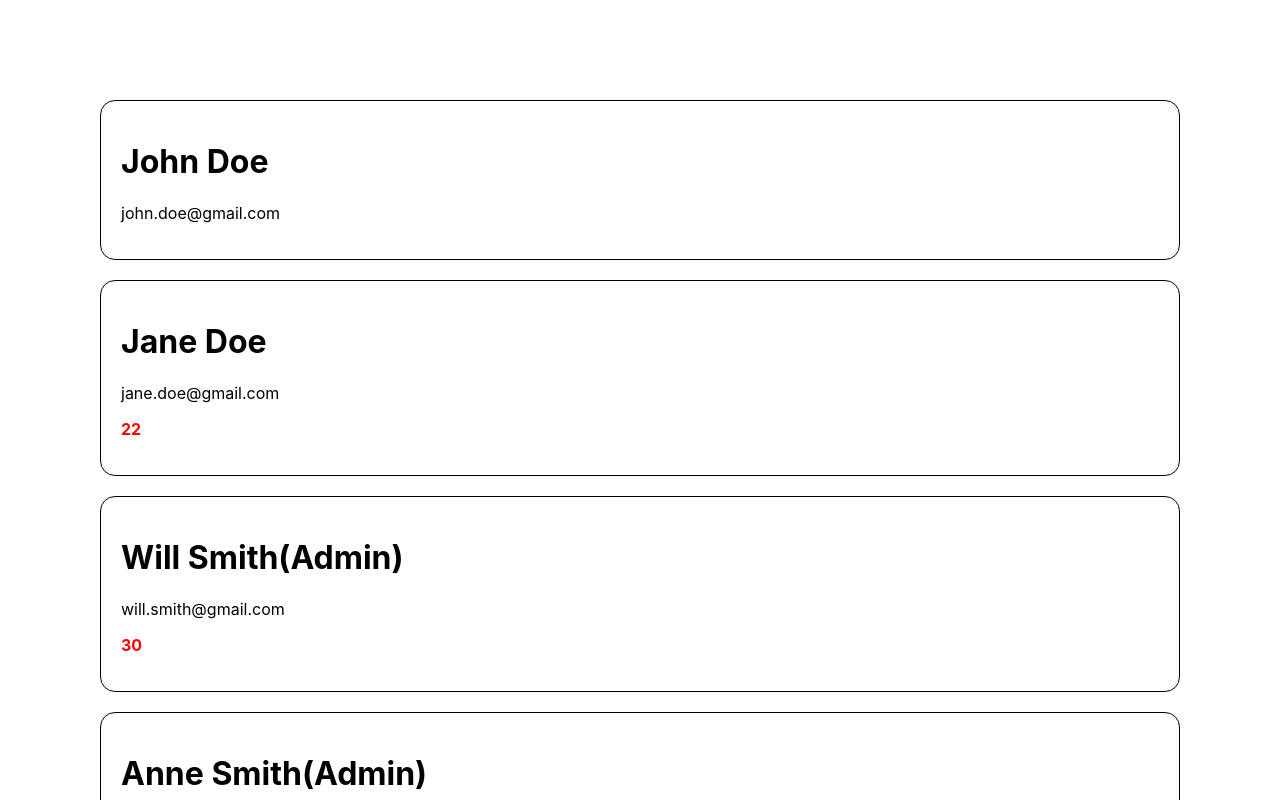
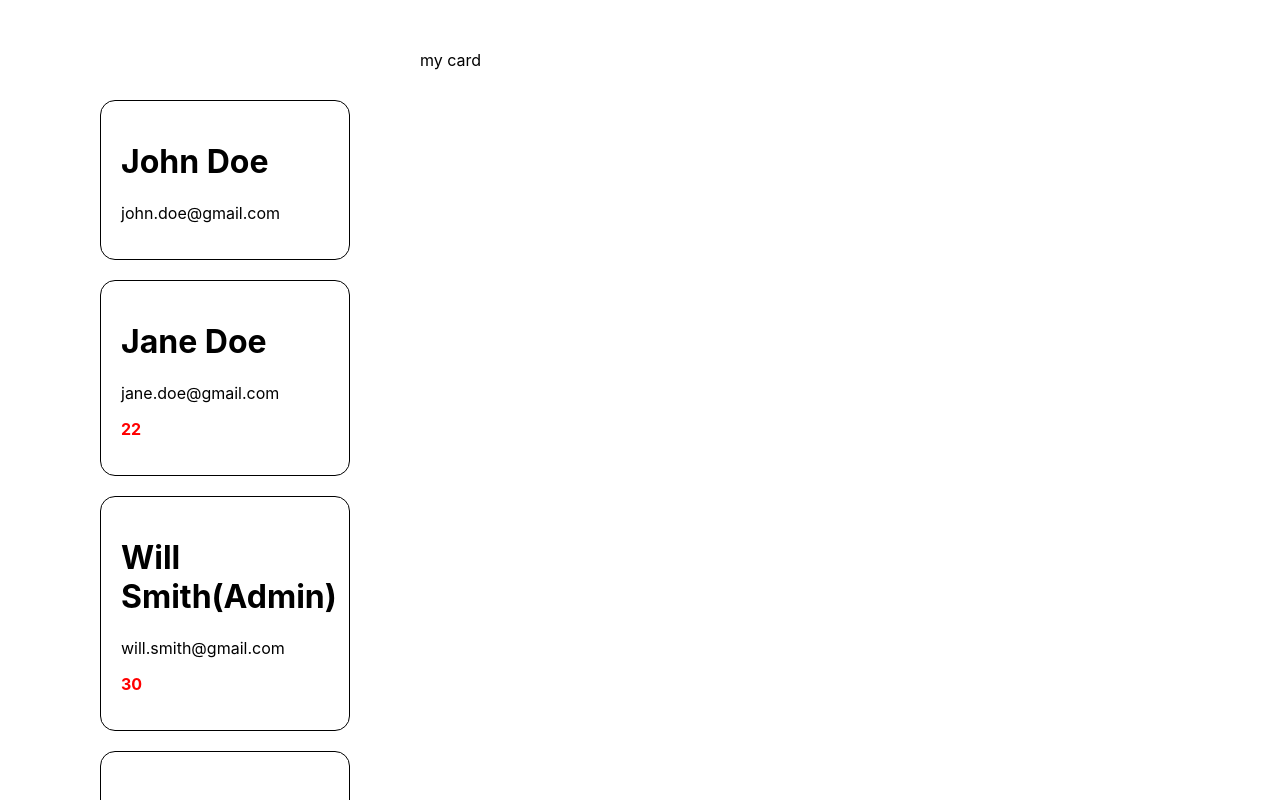
Before and after one commit to alexandrularion/learn-javascript-frameworks, a React (Create React App) app in the folder JavaScriptRO38/2_rendering_react_app/: page / in a window 1280 px wide. Shown: the top 800 px of the page. Built offline with nearby package versions, Linux system fonts and the light colour scheme.

Commit message:
Updated 2_rendering_react_app within JavaScriptRO38 project

```diff
--- a/JavaScriptRO38/2_rendering_react_app/src/App.js
+++ b/JavaScriptRO38/2_rendering_react_app/src/App.js
@@ -1,4 +1,5 @@
 import "./App.css";
+import PostList from "./components/PostList";
 import Profile from "./components/Profile";
 import ProfileList from "./components/ProfileList";
 
@@ -39,14 +40,15 @@ function App() {
   return (
     <div
       style={{
-        display: "flex",
-        flexDirection: "column",
+        display: "grid",
+        gridTemplateColumns: "350px calc(100% - 350px - 20px - 100px)",
         gap: "20px",
         padding: "50px",
       }}
     >
+      <div style={{ display: "flex", flexDirection: "column", gap: "20px" }}>
         {/* The <ProfileList /> component will render a list of profiles */}
-      {/* Props: property={value} */}
+        {/* Prop structure: property={value} */}
         <ProfileList users={users} />
 
         {/* The <Profile /> component below is rendered only on home (index page) */}
@@ -72,7 +74,14 @@ function App() {
           age={20}
           isAdmin={true}
         />
-      <Profile name={"WWE"} email={"john@gmail.com"} age={17} isAdmin={false} />
+        <Profile
+          name={"WWE"}
+          email={"john@gmail.com"}
+          age={17}
+          isAdmin={false}
+        />
+      </div>
+      <PostList />
     </div>
   );
 }
--- /dev/null
+++ b/JavaScriptRO38/2_rendering_react_app/src/components/Post.js
@@ -0,0 +1,4 @@
+const Post = () => {
+  return <div>my card</div>;
+};
+export default Post;
--- /dev/null
+++ b/JavaScriptRO38/2_rendering_react_app/src/components/PostList.js
@@ -0,0 +1,10 @@
+import Post from "./Post";
+
+const PostList = () => {
+  return (
+    <div>
+      <Post />
+    </div>
+  );
+};
+export default PostList;
--- a/JavaScriptRO38/2_rendering_react_app/src/components/ProfileList.js
+++ b/JavaScriptRO38/2_rendering_react_app/src/components/ProfileList.js
@@ -2,6 +2,7 @@ import Profile from "./Profile";
 
 const ProfileList = (props) => {
   console.log(props); // { users: [....] }
+  console.log(props.users); // [{ name: "John Doe", email: "john.doe@gmail.com", age: 15, isAdmin: false },....]
   return (
     <div
       style={{
@@ -11,17 +12,14 @@ const ProfileList = (props) => {
         padding: "50px",
       }}
     >
-      {/* <Profile />
-      <Profile />
-      <Profile />
-      <Profile />
-      <Profile />
-      <Profile /> */}
-      {props.users.map((user) => {
+      {/* Lists and Keys */}
+      {props.users.map((user, index) => {
         // At each iteration (loop): { name: '',email:'', age: ..., isAdmin: ... }
         // Example of first iteration: { name: "John Doe", email: "john.doe@gmail.com", age: 15, isAdmin: false },
+        console.log("the index inside list:", index); // the index of the list is not recommended
         return (
           <Profile
+            key={index} // The key will be: 0
             name={user.name} // The passed value: "John Doe"
             email={user.email} // The passed value: "john.doe@gmail.com"
             age={user.age} // The passed value: 15
@@ -29,7 +27,15 @@ const ProfileList = (props) => {
           />
         );
       })}
-      {/* above we will form a new list with form of: [<Profile />,<Profile />,<Profile />,<Profile />,<Profile />] */}
+      {/* Above we will create a new list with the form of: [<Profile />,<Profile />,<Profile />,<Profile />,<Profile />] */}
+      {/*
+      What is really happening behind the scenes when we map over array:
+      <Profile name={"John Doe"} email={"john.doe@gmail.com"} age={15} isAdmin={false} />
+      <Profile name={"Jane Doe"} email={"jane.doe@gmail.com"} age={22} isAdmin={false} />
+      <Profile name={"Will Smith"} email={"will.smith@gmail.com"} age={30} isAdmin={true} />
+      <Profile name={"Anne Smith"} email={"anne.smith@gmail.com"} age={22} isAdmin={true} />
+      <Profile name={"Anne Jr. Smith"} email={"anne.jr.smith@gmail.com"} age={8} isAdmin={true}/>
+       */}
     </div>
   );
 };
```
Lines whose indentation alone changed are shown as unchanged.
